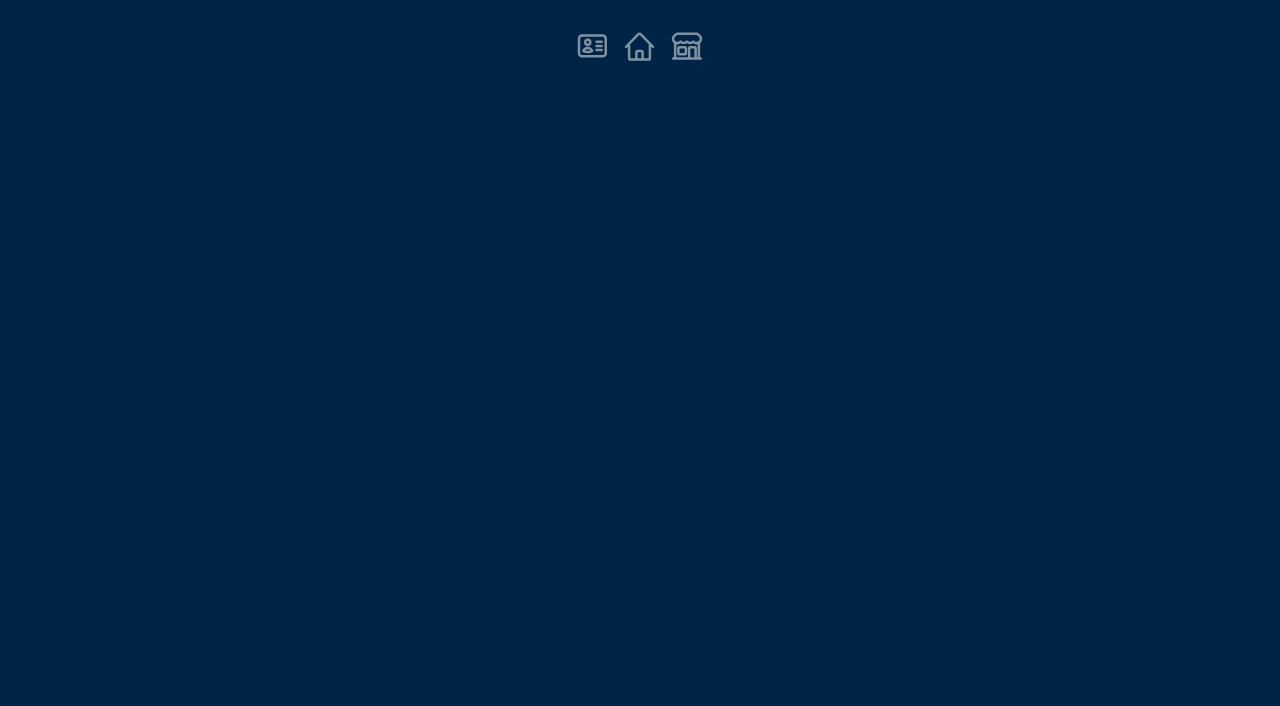
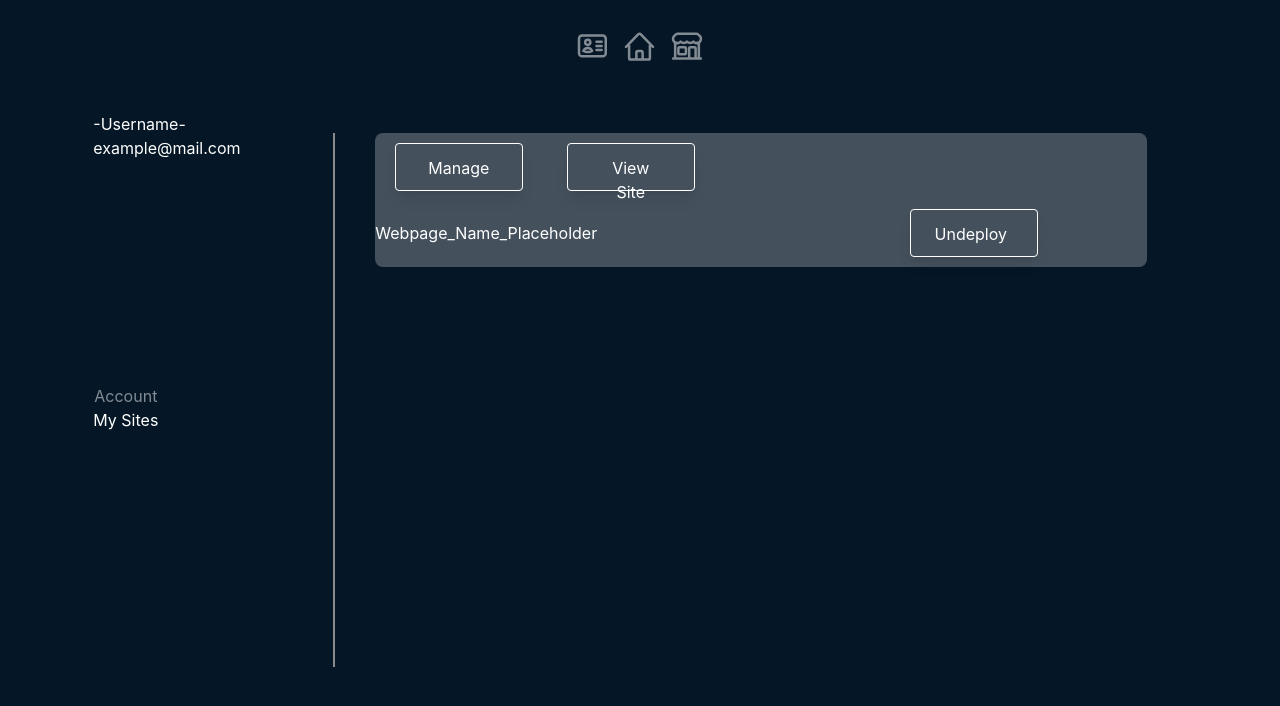
Before and after one commit to team-1-hop-2/DemoDay-2023, a React (Create React App) app in the folder frontend/: page /account in a window 1280 px wide. Shown: the top 706 px of the page. Built offline with nearby package versions, Linux system fonts and the light colour scheme.

Commit message:
account options comp

```diff
--- a/frontend/src/Assets/accountantPageIcon.jsx
+++ b/frontend/src/Assets/accountantPageIcon.jsx
@@ -4,7 +4,7 @@ const accountantPageIcon = (props) => {
   const {onClick} = props;
   return (
     <svg width="31" height="24" viewBox="0 0 31 24" fill="none" xmlns="http://www.w3.org/2000/svg" onClick={onClick}>
-        <path d="M19.5 7.78234H24.6471M19.5 11.9118H24.6471M19.5 16.0412H24.6471M5.08824 22.2353H25.6765C27.3821 22.2353 28.7647 20.8487 28.7647 19.1382V4.68529C28.7647 2.97483 27.3821 1.58823 25.6765 1.58823H5.08824C3.38265 1.58823 2 2.97483 2 4.68528V19.1382C2 20.8487 3.38265 22.2353 5.08824 22.2353ZM13.3235 8.29852C13.3235 9.7239 12.1713 10.8794 10.75 10.8794C9.32868 10.8794 8.17647 9.7239 8.17647 8.29852C8.17647 6.87314 9.32868 5.71764 10.75 5.71764C12.1713 5.71764 13.3235 6.87314 13.3235 8.29852ZM15.0994 17.0203C13.8025 17.7132 12.3219 18.1059 10.7498 18.1059C9.17771 18.1059 7.6971 17.7132 6.40013 17.0203C7.05079 15.2438 8.7527 13.9765 10.7498 13.9765C12.7469 13.9765 14.4488 15.2438 15.0994 17.0203Z" stroke="white" stroke-opacity="0.5" stroke-width="2.5" stroke-linecap="round" stroke-linejoin="round"/>
+        <path d="M19.5 7.78234H24.6471M19.5 11.9118H24.6471M19.5 16.0412H24.6471M5.08824 22.2353H25.6765C27.3821 22.2353 28.7647 20.8487 28.7647 19.1382V4.68529C28.7647 2.97483 27.3821 1.58823 25.6765 1.58823H5.08824C3.38265 1.58823 2 2.97483 2 4.68528V19.1382C2 20.8487 3.38265 22.2353 5.08824 22.2353ZM13.3235 8.29852C13.3235 9.7239 12.1713 10.8794 10.75 10.8794C9.32868 10.8794 8.17647 9.7239 8.17647 8.29852C8.17647 6.87314 9.32868 5.71764 10.75 5.71764C12.1713 5.71764 13.3235 6.87314 13.3235 8.29852ZM15.0994 17.0203C13.8025 17.7132 12.3219 18.1059 10.7498 18.1059C9.17771 18.1059 7.6971 17.7132 6.40013 17.0203C7.05079 15.2438 8.7527 13.9765 10.7498 13.9765C12.7469 13.9765 14.4488 15.2438 15.0994 17.0203Z" stroke="white" strokeOpacity="0.5" strokeWidth="2.5" strokeLinecap="round" strokeLinejoin="round"/>
     </svg>
 
   )
--- a/frontend/src/Assets/homePageIcon.jsx
+++ b/frontend/src/Assets/homePageIcon.jsx
@@ -5,7 +5,7 @@ const homePageIcon = (props) => {
   return (
     <div>
         <svg width="31" height="29" viewBox="0 0 31 29" fill="none" xmlns="http://www.w3.org/2000/svg" onClick={onClick}>
-        <path d="M2 14.837L14.3985 2.16226C15.0069 1.5404 15.9931 1.5404 16.6015 2.16226L29 14.837M5.11538 11.6522V25.9837C5.11538 26.8631 5.81279 27.576 6.67308 27.576H12.3846V20.6757C12.3846 19.7963 13.082 19.0833 13.9423 19.0833H17.0577C17.918 19.0833 18.6154 19.7963 18.6154 20.6757V27.576H24.3269C25.1872 27.576 25.8846 26.8631 25.8846 25.9837V11.6522M10.3077 27.576H21.7308" stroke="white" stroke-opacity="0.5" stroke-width="2.5" stroke-linecap="round" stroke-linejoin="round"/>
+        <path d="M2 14.837L14.3985 2.16226C15.0069 1.5404 15.9931 1.5404 16.6015 2.16226L29 14.837M5.11538 11.6522V25.9837C5.11538 26.8631 5.81279 27.576 6.67308 27.576H12.3846V20.6757C12.3846 19.7963 13.082 19.0833 13.9423 19.0833H17.0577C17.918 19.0833 18.6154 19.7963 18.6154 20.6757V27.576H24.3269C25.1872 27.576 25.8846 26.8631 25.8846 25.9837V11.6522M10.3077 27.576H21.7308" stroke="white" strokeOpacity="0.5" strokeWidth="2.5" strokeLinecap="round" strokeLinejoin="round"/>
         </svg>
 
     </div>
--- a/frontend/src/Assets/storePageIcon.jsx
+++ b/frontend/src/Assets/storePageIcon.jsx
@@ -5,7 +5,7 @@ const storePageIcon = (props) => {
   return (
     <div>
         <svg width="32" height="28" viewBox="0 0 32 28" fill="none" xmlns="http://www.w3.org/2000/svg" onClick={onClick}>
-        <path d="M18.1541 26.4977V16.1635C18.1541 15.5928 18.6362 15.1301 19.231 15.1301H23.5388C24.1335 15.1301 24.6157 15.5928 24.6157 16.1635V26.4977M18.1541 26.4977H2.15921M18.1541 26.4977H24.6157M24.6157 26.4977H29.8412M27.8465 26.4977V10.4436M4.15388 26.4977V10.4439M4.15388 10.4439C5.80129 11.3577 7.94438 11.1383 9.3538 9.78583C9.41787 9.72435 9.4795 9.66141 9.53869 9.59713C10.328 10.4552 11.4828 10.9964 12.7694 10.9964C14.056 10.9964 15.2109 10.4552 16.0002 9.597C16.7895 10.4552 17.9444 10.9964 19.231 10.9964C20.5175 10.9964 21.6722 10.4553 22.4616 9.59729C22.5207 9.66147 22.5822 9.72432 22.6462 9.78571C24.0557 11.1383 26.1991 11.3576 27.8465 10.4436M4.15388 10.4439C3.83494 10.267 3.53458 10.0477 3.26171 9.78583C1.57943 8.17153 1.57943 5.55423 3.26171 3.93993L4.96943 2.30122C5.37336 1.91362 5.92121 1.69586 6.49245 1.69586H25.5077C26.0789 1.69586 26.6268 1.91362 27.0307 2.30122L28.7383 3.93981C30.4206 5.55411 30.4206 8.17141 28.7383 9.78571C28.4655 10.0474 28.1653 10.2667 27.8465 10.4436M8.46163 22.364H13.8463C14.4411 22.364 14.9233 21.9014 14.9233 21.3306V16.1635C14.9233 15.5928 14.4411 15.1301 13.8463 15.1301H8.46163C7.86685 15.1301 7.38469 15.5928 7.38469 16.1635V21.3306C7.38469 21.9014 7.86685 22.364 8.46163 22.364Z" stroke="white" stroke-opacity="0.5" stroke-width="2.5" stroke-linecap="round" stroke-linejoin="round"/>
+        <path d="M18.1541 26.4977V16.1635C18.1541 15.5928 18.6362 15.1301 19.231 15.1301H23.5388C24.1335 15.1301 24.6157 15.5928 24.6157 16.1635V26.4977M18.1541 26.4977H2.15921M18.1541 26.4977H24.6157M24.6157 26.4977H29.8412M27.8465 26.4977V10.4436M4.15388 26.4977V10.4439M4.15388 10.4439C5.80129 11.3577 7.94438 11.1383 9.3538 9.78583C9.41787 9.72435 9.4795 9.66141 9.53869 9.59713C10.328 10.4552 11.4828 10.9964 12.7694 10.9964C14.056 10.9964 15.2109 10.4552 16.0002 9.597C16.7895 10.4552 17.9444 10.9964 19.231 10.9964C20.5175 10.9964 21.6722 10.4553 22.4616 9.59729C22.5207 9.66147 22.5822 9.72432 22.6462 9.78571C24.0557 11.1383 26.1991 11.3576 27.8465 10.4436M4.15388 10.4439C3.83494 10.267 3.53458 10.0477 3.26171 9.78583C1.57943 8.17153 1.57943 5.55423 3.26171 3.93993L4.96943 2.30122C5.37336 1.91362 5.92121 1.69586 6.49245 1.69586H25.5077C26.0789 1.69586 26.6268 1.91362 27.0307 2.30122L28.7383 3.93981C30.4206 5.55411 30.4206 8.17141 28.7383 9.78571C28.4655 10.0474 28.1653 10.2667 27.8465 10.4436M8.46163 22.364H13.8463C14.4411 22.364 14.9233 21.9014 14.9233 21.3306V16.1635C14.9233 15.5928 14.4411 15.1301 13.8463 15.1301H8.46163C7.86685 15.1301 7.38469 15.5928 7.38469 16.1635V21.3306C7.38469 21.9014 7.86685 22.364 8.46163 22.364Z" stroke="white" strokeOpacity="0.5" strokeWidth="2.5" strokeLinecap="round" strokeLinejoin="round"/>
         </svg>
     </div>
   )
--- /dev/null
+++ b/frontend/src/Components/AccountOptions.jsx
@@ -0,0 +1,12 @@
+import React from 'react'
+
+export const AccountOptions1 = () => {
+  return (
+    <div className='w-full h-1/4 bg-[#FFFFFF]/[.25] rounded-lg grid grid-rows-2 grid-cols-9 items-center'>
+        <h1 className='text-white order-1 col-span-6'>Webpage_Name_Placeholder</h1>
+        <button className='order-10 col-span-2 border border-white rounded w-[8rem] h-[3rem] text-white mr-[2rem] px-6 py-3 outline-none focus:ring-4 shadow-lg transform active:scale-x-75 transition-transform mx-5 flex z-10'>Undeploy</button>
+        <button className='order-13 col-span-2 border border-white rounded w-[8rem] h-[3rem] text-white mr-[2rem] px-8 py-3 outline-none focus:ring-4 shadow-lg transform active:scale-x-75 transition-transform mx-5 flex'>Manage</button>
+        <button className='order-16 col-span-2 border border-white rounded w-[8rem] h-[3rem] text-white mr-[2rem] px-7 py-3 outline-none focus:ring-4 shadow-lg transform active:scale-x-75 transition-transform mx-5 flex'>View Site</button>
+    </div>
+  )
+}
--- a/frontend/src/Components/HeaderComponent.jsx
+++ b/frontend/src/Components/HeaderComponent.jsx
@@ -1,9 +1,9 @@
 import React from "react";
 import { useNavigate } from "react-router-dom";
 // import { useLocation } from "react-router-dom";
-import AccountantPageIcon from "../assets/accountantPageIcon";
-import HomePageIcon from "../assets/homePageIcon";
-import StorePageIcon from "../assets/storePageIcon";
+import AccountantPageIcon from "../Assets/accountantPageIcon";
+import HomePageIcon from "../Assets/homePageIcon";
+import StorePageIcon from "../Assets/storePageIcon";
 
 // const styles = {
   // underlinedColor: {
--- a/frontend/src/pages/Accountpage/AccountPage.jsx
+++ b/frontend/src/pages/Accountpage/AccountPage.jsx
@@ -1,5 +1,6 @@
 import React from 'react'
 import HeaderComponent from '../../Components/HeaderComponent'
+import { AccountOptions1 } from '../../Components/AccountOptions';
 import { useNavigate,useLocation } from "react-router-dom";
 
 const styles = {
@@ -24,8 +25,7 @@ const AccountPage = () => {
   return (
     <React.Fragment>
       <HeaderComponent/>
-    <div className='bg-[#002445] w-screen h-screen flex justify-center items-center'>
-
+      <div className='bg-[#051726] w-screen h-screen flex justify-center items-center'>
         <div className='w-[10rem] h-[20rem] flex flex-col justify-between items-baseline text-white mr-[5rem] mb-[16rem]'>
           <div className=''>
             <h1>-Username-</h1>
@@ -36,19 +36,8 @@ const AccountPage = () => {
             <button style={ pathname === "/accountmysites" ? styles.underlinedColor : styles.color } onClick={() => navigator('/accountmysites')} >My Sites</button>
           </div>
         </div>
-      <div className='w-2/3 h-4/6 border-l-2 border-[#8A8A8A] flex justify-around'>
-        <div className='w-full h-full'>
-          <div className=' bg-[#494949] w-3/5 h-[16rem] ml-[5rem] mt-[2rem] rounded'></div>
-          <div className=' bg-[#494949] w-3/5 h-[16rem] ml-[5rem] mt-[2rem] rounded'></div>
-        </div>
-        <div className='w-full h-[15rem] flex flex-col justify-around items-center'>
-          <h1 className='text-white'>Webpage_Name_Placeholder</h1>
-          <div className='flex justify-center items-center'>
-            <button className='border border-white rounded w-[8rem] h-[3rem] text-white mr-[2rem] px-6 py-3 outline-none focus:ring-4 shadow-lg transform active:scale-x-75 transition-transform mx-5 flex'>Undeplay</button>
-            <button className='border border-white rounded w-[8rem] h-[3rem] text-white mr-[2rem] px-8 py-3 outline-none focus:ring-4 shadow-lg transform active:scale-x-75 transition-transform mx-5 flex'>Manage</button>
-            <button className='border border-white rounded w-[8rem] h-[3rem] text-white mr-[2rem] px-7 py-3 outline-none focus:ring-4 shadow-lg transform active:scale-x-75 transition-transform mx-5 flex'>View Site</button>
-          </div>
-        </div>
+        <div className='w-2/3 h-4/6 border-l-2 border-[#8A8A8A] flex justify-around px-10'>
+          <AccountOptions1/>
         </div>
       </div>
     </React.Fragment>
--- a/frontend/src/pages/Accountpage/AccountPageMysites.jsx
+++ b/frontend/src/pages/Accountpage/AccountPageMysites.jsx
@@ -1,8 +1,8 @@
 import React from 'react'
 import HeaderComponent from '../../Components/HeaderComponent'
 import { useNavigate, useLocation } from "react-router-dom";
-import GoogleIcon from "../../assets/google"
-import FacebookIcon from "../../assets/facebook"
+import GoogleIcon from "../../Assets/google"
+import FacebookIcon from "../../Assets/facebook"
 
 const styles = {
     underlinedColor: {
@@ -27,6 +27,7 @@ const AccountPageMysites = () => {
   return (
     <React.Fragment>
     <HeaderComponent/>
+    A
     <div className='bg-[#002445] w-screen h-screen flex justify-center items-center'>
 
       <div className='w-[10rem] h-[20rem] flex flex-col justify-between items-baseline text-white mr-[5rem] mb-[16rem]'>
--- a/frontend/src/pages/App.jsx
+++ b/frontend/src/pages/App.jsx
@@ -2,7 +2,7 @@ import {Homepage} from './Homepage/Homepage'
 import {IMGUpload} from './IMGUpload-Test/IMGUpload'
 import React, {createBrowserRouter, RouterProvider} from 'react-router-dom'
 import  Storepage  from './Storepage/Storepage'
-import AccountPageMysites from './Accountpage/AccountPageMysites'
+import AccountPage from './Accountpage/AccountPage'
 
 const router = createBrowserRouter([
   {
@@ -18,8 +18,8 @@ const router = createBrowserRouter([
     element: <Homepage/>,
   },
   {
-    path:'/accountmysites',
-    element: <AccountPageMysites/>,
+    path:'/account',
+    element: <AccountPage/>,
   },
   {
     path:'/store',
```
Lines whose indentation alone changed are shown as unchanged.
